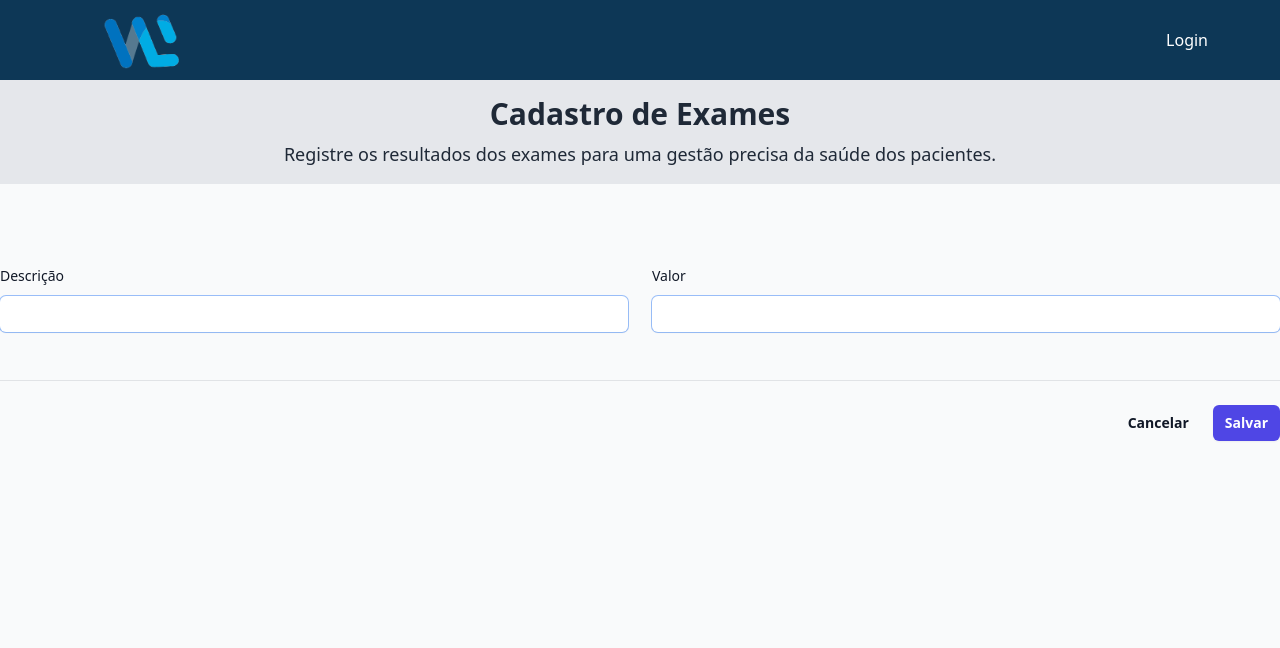
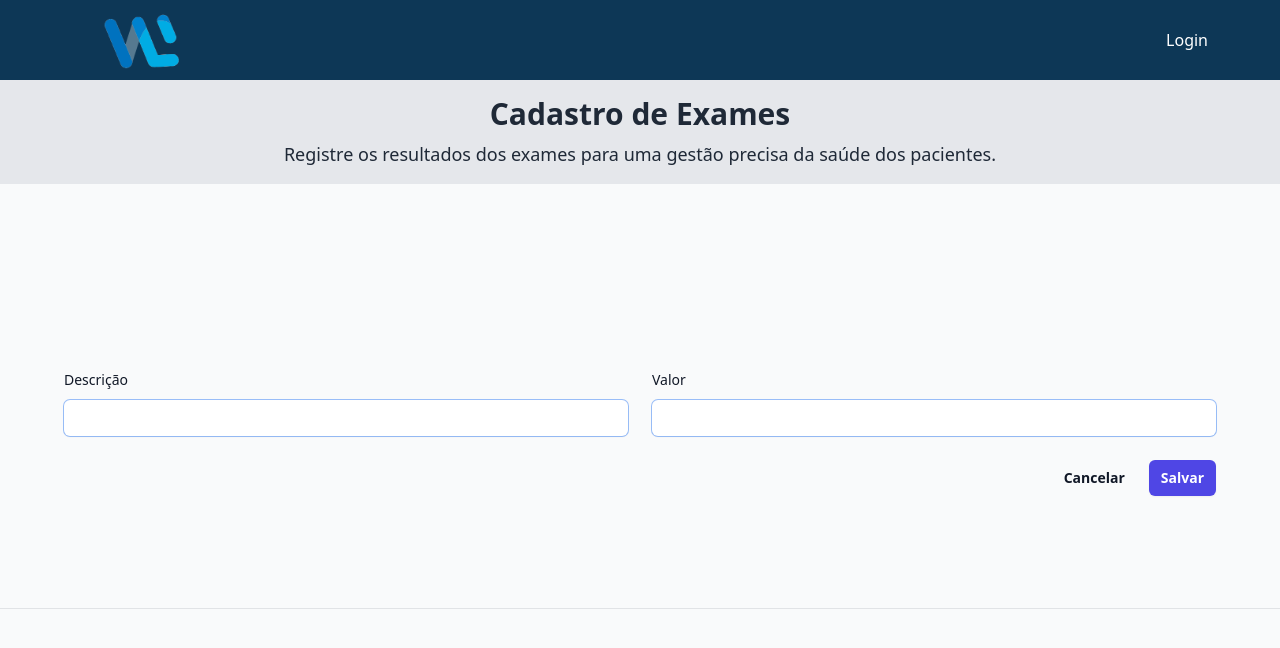
Before and after one commit to Oliveira-Renato/worklab-desafio, a React (Vite) app in the folder worklab-frontend/: page /exames in a window 1280 px wide. Both pictures are taken after a click on the button "Cadastrar Exame". Shown: the top 648 px of the page. Built offline with nearby package versions, Linux system fonts and the light colour scheme.

Commit message:
fix: padding e screen size da tela exames corrigido

```diff
--- a/worklab-frontend/src/pages/Exames.jsx
+++ b/worklab-frontend/src/pages/Exames.jsx
@@ -1,5 +1,6 @@
 import React, { useEffect, useState } from "react";
 import { useNavigate } from "react-router-dom";
+import { styles } from '../utils/styles'
 
 import Input from "../components/Input";
 
@@ -36,16 +37,12 @@ export default function Exames() {
                 </div>
 
 
-                <div className="w-full">
+                <div className={`${styles.padding} w-full`}>
                   {/* normal input */}
                   <div className="mt-10 grid grid-cols-1 gap-x-6 gap-y-8 sm:grid-cols-6">
                       <Input name={"Descrição"} />
                     {/* normal input */}
                       <Input name={"Valor"} />
-                  </div>
-                </div>
-
-              </div>
                   </div>
 
                   {/* buttons */}
@@ -65,6 +62,11 @@ export default function Exames() {
                         Salvar
                     </button>
                   </div>
+                </div>
+
+              </div>
+            </div>
+
           </form>
         </div>
       ) : (
@@ -74,6 +76,8 @@ export default function Exames() {
             <h2 className="text-3xl font-bold mb-2">Lista de Exames</h2>
             <p className="text-lg">Lista de exames dos pacientes.</p>
           </div>
+
+          <div className={`${styles.padding}`}>
             {/* div buttons */}
             <div className="flex justify-between m-auto">
                 <button
@@ -124,6 +128,7 @@ export default function Exames() {
                 </table>
               </div>
           </div>
+        </div>
       )}
     </div>
   );
--- a/worklab-frontend/src/pages/Pacientes.jsx
+++ b/worklab-frontend/src/pages/Pacientes.jsx
@@ -25,6 +25,7 @@ export default function Pacientes() {
   return (
     <div>
       {cadastrarPacienteClicked ? (
+
         <div>
           <form>
             <div className="space-y-12 m-auto">
@@ -88,6 +89,7 @@ export default function Pacientes() {
             </div>
           </form>
         </div>
+
       ) : (
         <div>
           <div className="w-full flex flex-col items-center bg-gray-200 p-4 text-gray-800 mb-20">
@@ -144,6 +146,7 @@ export default function Pacientes() {
                 </tbody>
               </table>
             </div>
+
           </div>
         </div>
       )}
```
Lines whose indentation alone changed are shown as unchanged.
